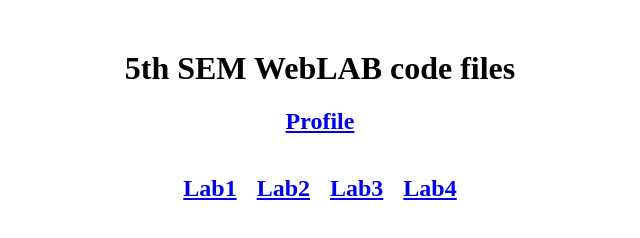
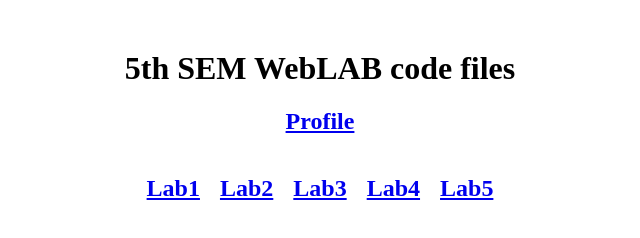
Before and after one commit to kushalvachar/WEBLAB, a plain HTML site: page index.html in a window 1280 px wide. Shown: the whole page, without its empty margins (320-960 px from the left). Drawn offline with Linux system fonts and the light colour scheme.

Commit message:
Update index.html

```diff
--- a/index.html
+++ b/index.html
@@ -30,6 +30,9 @@
       <a href="lab4.xml">
         <h2>Lab4</h2>
       </a>
+      <a href="lab5.php">
+        <h2>Lab5</h2>
+      </a>
     </div>
   </body>
 </html>
```
